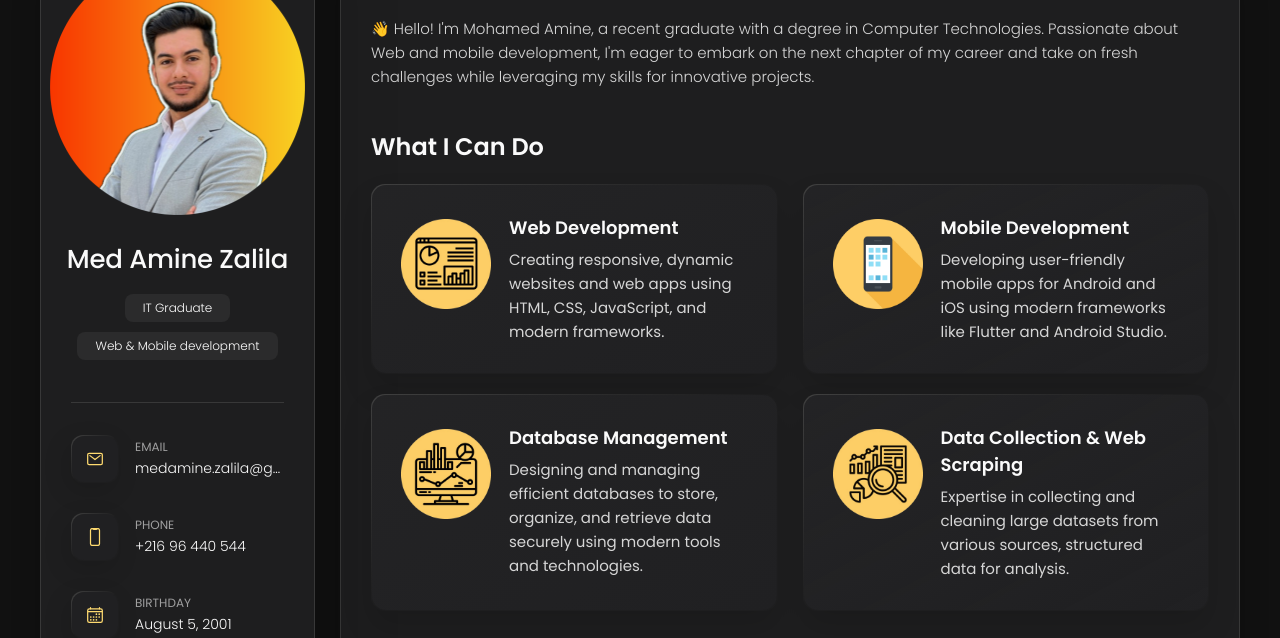
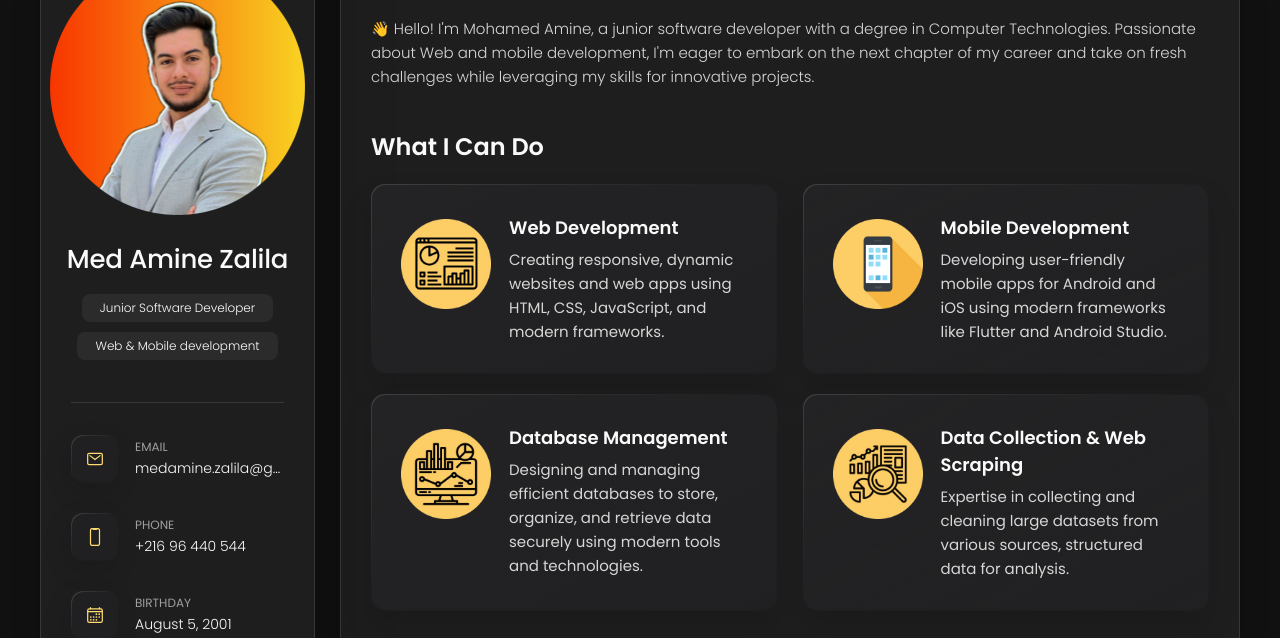
Before and after one commit to MohamedAmineZalila/Portfolio, a website: page index.html in a window 1280 px wide. Shown: the part 162-800 px from the top of the page. Drawn offline with nearby package versions, Linux system fonts and the light colour scheme.

Commit message:
Updated informations

```diff
--- a/index.html
+++ b/index.html
@@ -47,7 +47,7 @@
 
         <div class="info-content">
           <h1 class="name" title="Mohamed Amine Zalila">Med Amine Zalila</h1>
-          <p class="title">IT Graduate</p>
+          <p class="title">Junior Software Developer</p>
           <p class="title">Web & Mobile development</p>
         </div>
 
@@ -221,7 +221,7 @@
 
         <section class="about-text">
           <p>
-            👋 Hello! I'm Mohamed Amine, a recent graduate with a degree in Computer Technologies. Passionate about Web and mobile development, I'm eager to embark on the next chapter of my career and take on fresh challenges while leveraging my skills for innovative projects.
+            👋 Hello! I'm Mohamed Amine, a junior software developer with a degree in Computer Technologies. Passionate about Web and mobile development, I'm eager to embark on the next chapter of my career and take on fresh challenges while leveraging my skills for innovative projects.
           </p>
 
 
@@ -577,6 +577,13 @@
           </div>
 
           <ol class="timeline-list">
+            <li class="timeline-item">
+              <h4 class="h4 timeline-item-title">Junior Software Developer</h4>
+
+              <h4 style="color: white;">Dasseti</h4>
+
+              <span>Nov 2024 - Present </span>
+            </li>
             <li class="timeline-item">
               <h4 class="h4 timeline-item-title">End-of-studies Project Internship</h4>
 
```
